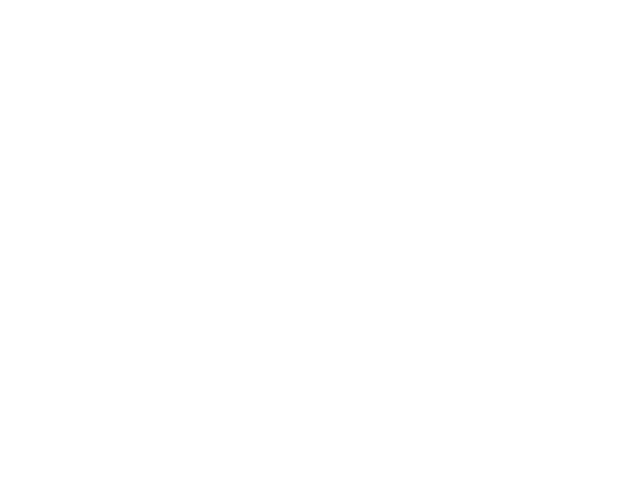
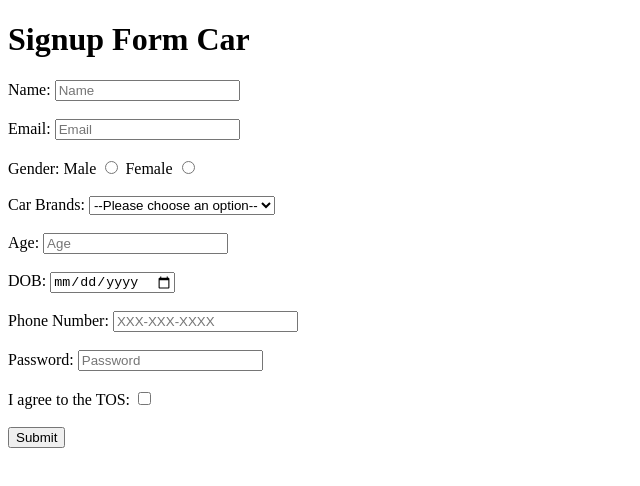
Before and after one commit to acciojob/signup-form-car-rohitupskills, a website: page main.html in a window 1280 px wide. Shown: the whole page, without its empty margins (0-640 px from the left). Drawn offline with Linux system fonts and the light colour scheme.

Commit message:
created a submission

```diff
--- a/main.html
+++ b/main.html
@@ -8,6 +8,35 @@
 
 <body>
 	<!-- the entire body must be written by student -->
+	<div class="container">
+		<h1>Signup Form Car</h1>
+		<form action="#" method="post">
+		  <label for="name">Name:</label>
+		  <input type="text" id="name" placeholder="Name"><br><br>
+			<label for="email">Email:</label>
+		  <input type="email" id="email" placeholder="Email"><br><br>
+			<label>Gender: </label>
+			<label for="gender_m">Male</label>
+		  <input type="radio" name="gender" id="gender_m">
+			<label for="gender_f">Female</label>
+		  <input type="radio" name="gender" id="gender_f"><br><br>
+			<label for="cars">Car Brands:</label>
+			<select id="cars">
+				<option>--Please choose an option--</option>
+			</select><br><br>
+			<label for="age">Age:</label>
+		  <input type="number" id="age" placeholder="Age"><br><br>
+			<label for="dob">DOB:</label>
+		  <input type="date"  id="dob"><br><br>
+			<label for="tel">Phone Number:</label>
+		  <input type="tel" id="tel" placeholder="XXX-XXX-XXXX"><br><br>
+		  <label for="password">Password:</label>
+		  <input type="password" id="password" placeholder="Password"><br><br>
+		<label for="tos">I agree to the TOS:</label>
+		  <input type="checkbox" id="tos"><br><br>
+			<button type="submit">Submit</button>
+		</form>
+	</div>
     <script type="text/javascript" src="./script.js">
 </script>
 
--- a/styles.css
+++ b/styles.css
@@ -1,2 +1,5 @@
 
 /* Your CSS Code here. */
+.input-field{
+	width:280px;
+}
```
